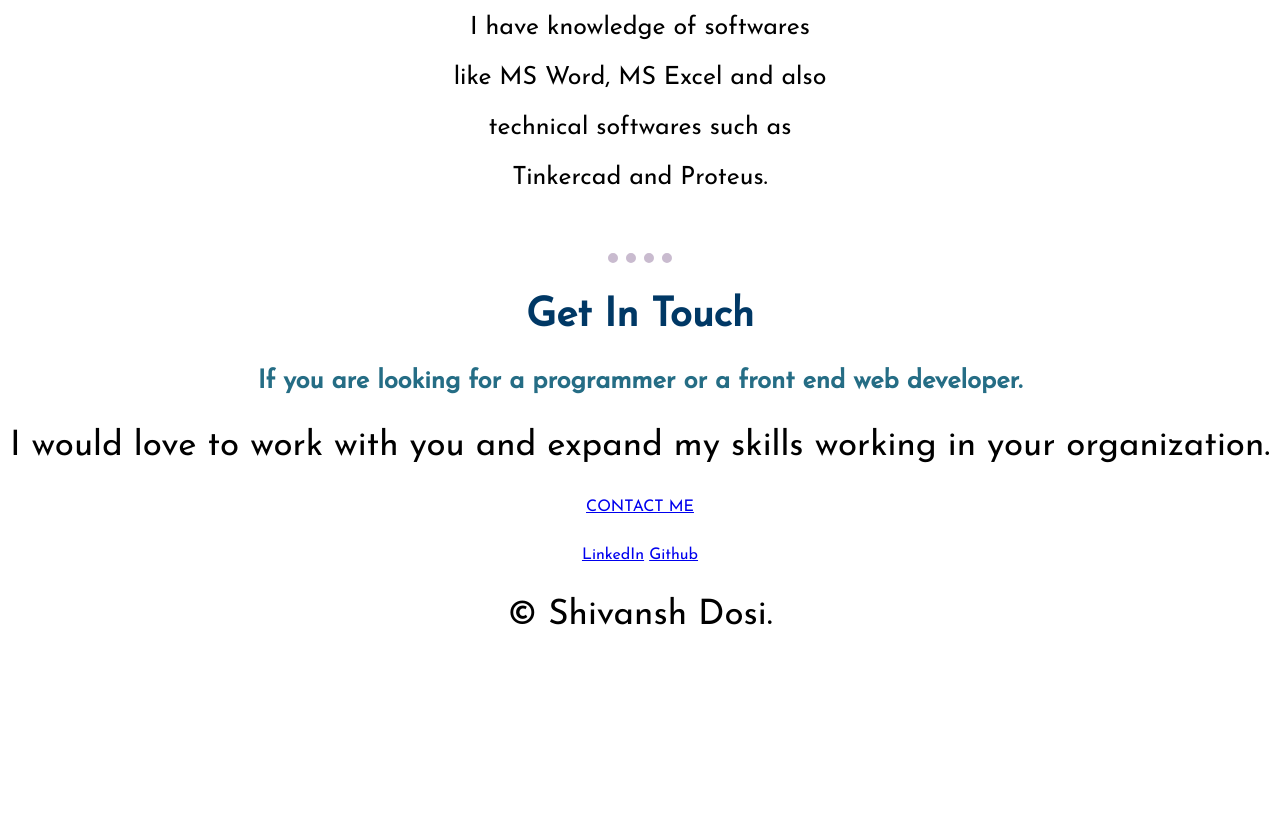
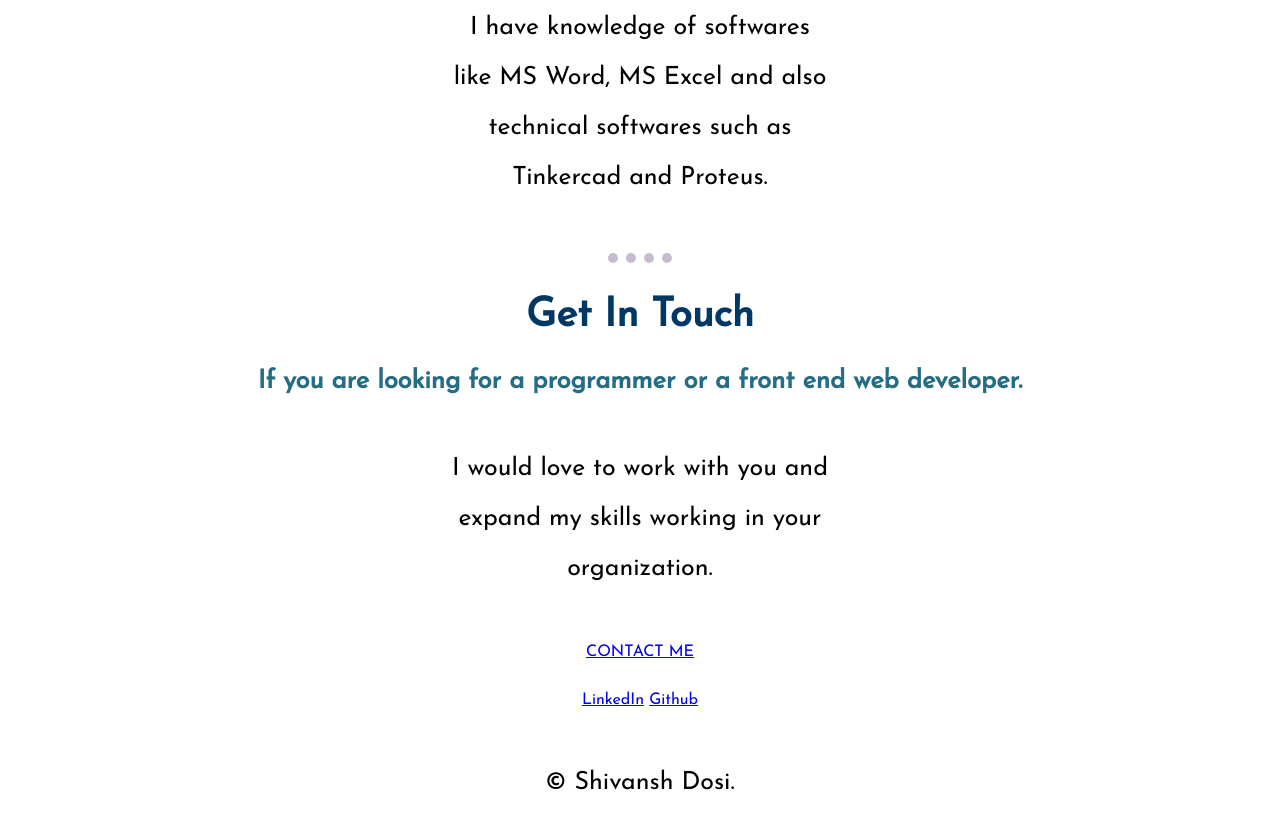
Before and after one commit to dosishivanshskit/CV---Website, a plain HTML site: page index.html in a window 1280 px wide. Shown: the part 2391-3219 px from the top of the page. Before the commit the page ends 3059 px from the top, so only its background shows below. Drawn offline with Linux system fonts and the light colour scheme; files whose address does not match are found by name.

Commit message:
Update styles.css

```diff
--- a/styles.css
+++ b/styles.css
@@ -92,3 +92,15 @@ hr{
   border-radius: 100%;
   width: 150px;
   height: 100px;}
+
+.Profile-para-4{
+  width:30%;
+  margin: 50px auto 50px auto;
+  line-height: 2;
+  font-size: 25px;}
+
+.Profile-para-5{
+  width:30%;
+  margin: 50px auto 50px auto;
+  line-height: 2;
+  font-size: 25px;}
```
